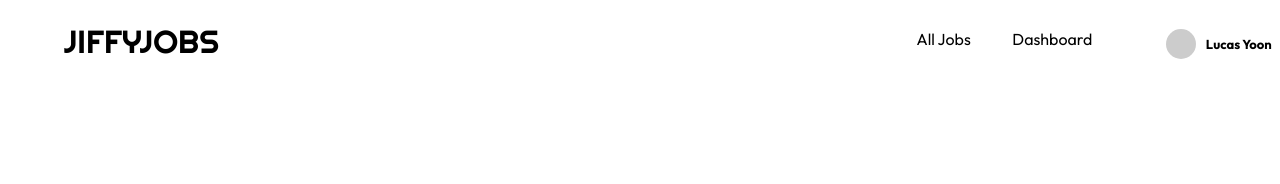
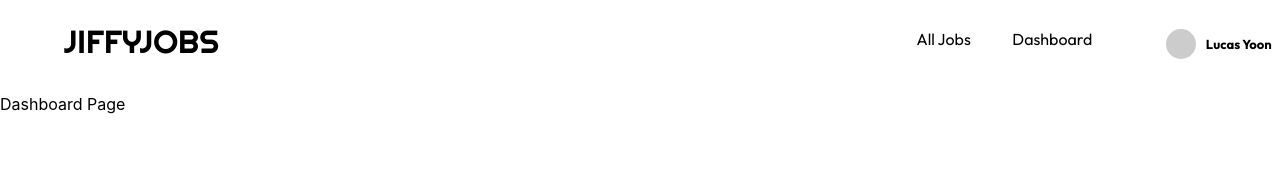
Before and after one commit to jonathanpangg/jiffyjobs, a React (Create React App) app in the folder frontend/jiffyjobs/: page /dashboard in a window 1280 px wide. Shown: the top 184 px of the page. Built offline with nearby package versions, Linux system fonts and the light colour scheme.

Commit message:
connected navbar to dashboard page

```diff
--- a/frontend/jiffyjobs/src/App.js
+++ b/frontend/jiffyjobs/src/App.js
@@ -1,6 +1,7 @@
 import './App.css';
 import { NavBar } from './components/NavBar'
 import { JobBoard } from './pages/JobBoard'
+import Dashboard from './pages/Dashboard';
 import { Routes, Route } from "react-router-dom";
 
 function App() {
@@ -10,6 +11,7 @@
         <NavBar/>
         <Routes>
           <Route path="/JobBoard"  element={<JobBoard/>} />
+          <Route path="/dashboard" element={<Dashboard />} />
         </Routes>
       </header>
     </div>
--- /dev/null
+++ b/frontend/jiffyjobs/src/pages/Dashboard.js
@@ -0,0 +1,11 @@
+import React from 'react';
+
+function Dashboard() {
+    return (
+        <div>
+            Dashboard Page
+        </div>
+    );
+}
+
+export default Dashboard;
```
